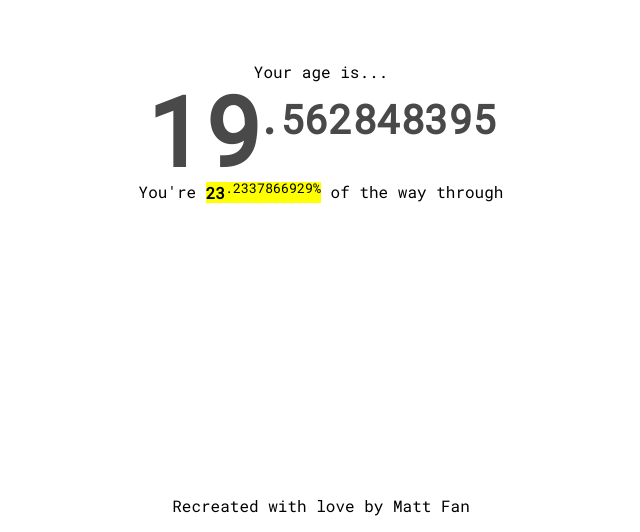
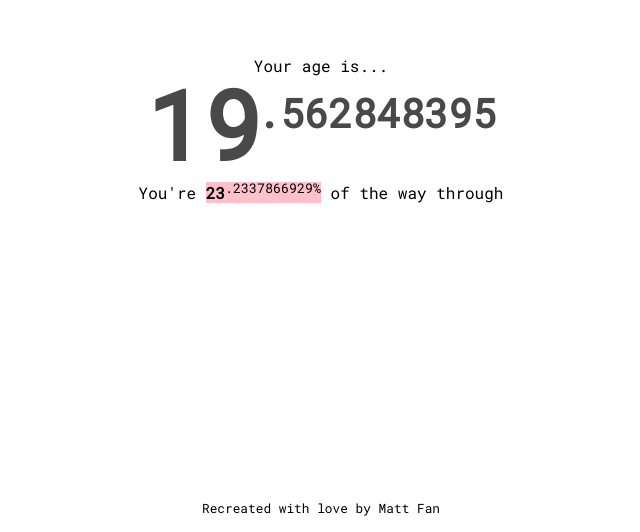
Before and after one commit to mattjfan/mortality, a plain HTML site: page index.html in a window 1280 px wide. Shown: the part 268-800 px from the top of the page, without its empty margins (319-959 px from the left). Drawn offline with Linux system fonts and the light colour scheme.

Commit message:
Update styles.css

```diff
--- a/styles.css
+++ b/styles.css
@@ -7,6 +7,13 @@
   -ms-box-sizing: border-box;
   -o-box-sizing: border-box;
   box-sizing: border-box;
+}
+mark{
+  background-color:pink;
+}
+
+#footer{
+  font-size:80%;
 }
 
 body,
@@ -46,6 +53,9 @@ body {
   margin-left: -.3rem;
 }
 
+.percentage{
+  line-height: 2rem;
+}
 label {
   display: block;
 }
```
